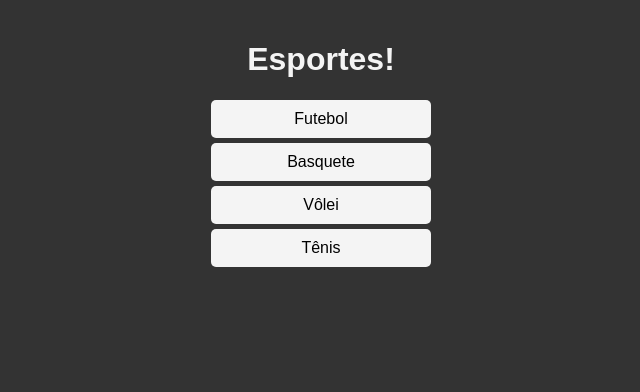
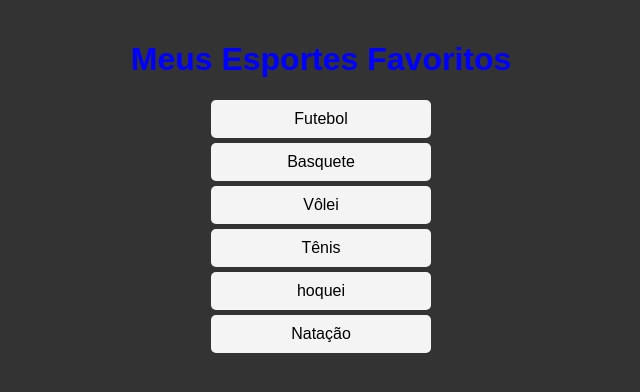
Before and after one commit to Jablonski-Dev/Dom, a plain HTML site: page exercicios1/index.html in a window 1280 px wide. Shown: the whole page, without its empty margins (319-959 px from the left). Drawn offline with Linux system fonts and the light colour scheme.

Commit message:
realizei alteraçoes

```diff
--- a/exercicios1/script.js
+++ b/exercicios1/script.js
@@ -1,42 +1,43 @@
 
 
-// Seleção pelo ID
+// Seleção pelo ID e alteração do título e cor
 let titulo = document.getElementById("titulo");
+titulo.textContent = "Meus Esportes Favoritos";
+titulo.style.color = "blue";
 console.log("Selecionado por ID:", titulo);
 
-// Seleção pela classe, mostrando o primeiro esporte
+// Seleção pela classe, mostrando os esportes
 let esportesPorClasse = document.getElementsByClassName("esporte");
-console.log("Selecionado por classe:", esportesPorClasse[0].textContent);
-
-// Seleção pela classe, mostrando o segundo esporte
-let esportesPorClass = document.getElementsByClassName("esporte");
-console.log("Selecionado por classe:", esportesPorClasse[1].textContent);
-
-let esportesPorClas = document.getElementsByClassName("esporte");
-console.log("Selecionado por classe:", esportesPorClasse[2].textContent);
-
-let esportesPorCla = document.getElementsByClassName("esporte");
-console.log("Selecionado por classe:", esportesPorClasse[3].textContent);
-
+console.log("Selecionado por classe:", esportesPorClasse[0]?.textContent);
+console.log("Selecionado por classe:", esportesPorClasse[1]?.textContent);
+console.log("Selecionado por classe:", esportesPorClasse[2]?.textContent);
+console.log("Selecionado por classe:", esportesPorClasse[3]?.textContent);
 
 // Seleção pela tag
 let itensLista = document.getElementsByTagName("li");
-console.log("Selecionado por tag:", itensLista[0].textContent);
+console.log("Selecionado por tag:", itensLista[0]?.textContent);
+console.log("Selecionado por tag:", itensLista[1]?.textContent);
+console.log("Selecionado por tag:", itensLista[2]?.textContent);
+console.log("Selecionado por tag:", itensLista[3]?.textContent);
 
-let itensList = document.getElementsByTagName("li");
-console.log("Selecionado por tag:", itensLista[1].textContent);
+// Seleção pelo seletor CSS
+let primeiroEsporte = document.querySelector(".esporte");
+console.log("Selecionado por querySelector:", primeiroEsporte?.textContent);
 
-let itensLis = document.getElementsByTagName("li");
-console.log("Selecionado por tag:", itensLista[2].textContent);
+let todosEsportes = document.querySelectorAll(".esporte");
+console.log("Selecionado por querySelectorAll:", todosEsportes?.textContent);
 
-let itensLi = document.getElementsByTagName("li");
-console.log("Selecionado por tag:", itensLista[3].textContent);
+// Adicionando dois novos esportes à lista
+let lista = document.querySelector("ul");
 
+let novoEsporte1 = document.createElement("li");
+novoEsporte1.textContent = "hoquei";
+novoEsporte1.classList.add("esporte");
+lista.appendChild(novoEsporte1);
 
-// Seleção pelo seletor CSS (primeiro elemento encontrado)
-let primeiroEsporte = document.querySelector(".esporte");
-console.log("Selecionado por querySelector:", primeiroEsporte.textContent);
+let novoEsporte2 = document.createElement("li");
+novoEsporte2.textContent = "Natação";
+novoEsporte2.classList.add("esporte");
+lista.appendChild(novoEsporte2);
 
-// Seleção pelo seletor CSS (todos os elementos correspondentes)
-let todosEsportes = document.querySelectorAll(".esporte");
-console.log("Selecionado por querySelectorAll:", todosEsportes);
+console.log("Novos esportes adicionados: hoquei e Natação");
```
Also changed, not shown: script.js (+32 -13 lines), exercicios1/index.html (line endings or trailing spaces).
